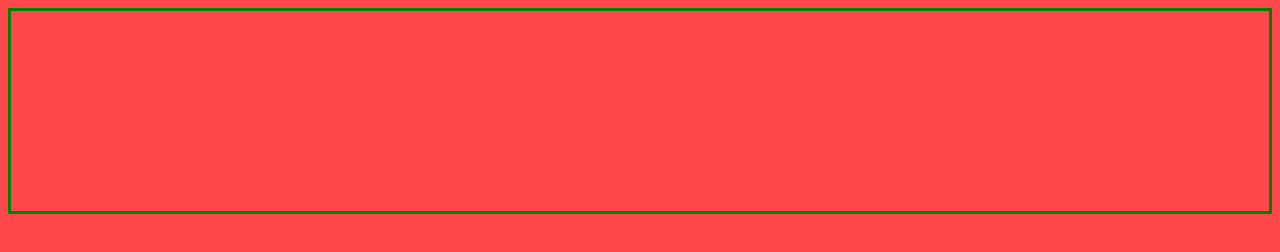
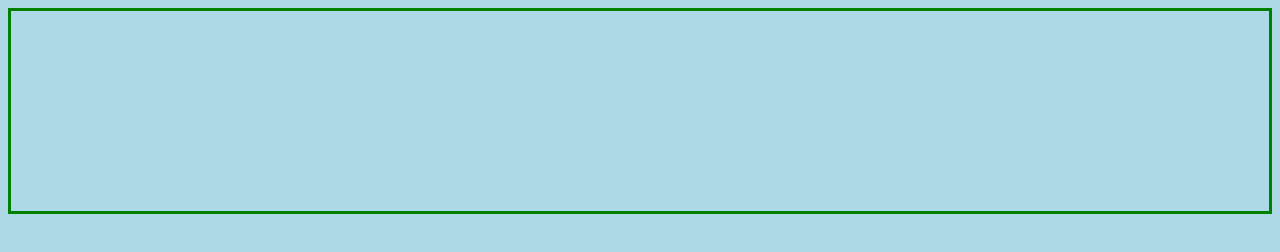
Before and after one commit to FTS2024/isibuwa-department-invitation, a plain HTML site: page index.html in a window 1280 px wide. Drawn offline with Linux system fonts and the light colour scheme.

Commit message:
Update index.html

```diff
--- a/index.html
+++ b/index.html
@@ -6,7 +6,7 @@
 <link rel="stylesheet" href="style.css">
 </head>
 
-<body style="background-color: #FF474C;">
+<body>
 
 <div class="container">
   <div class="center">
```
